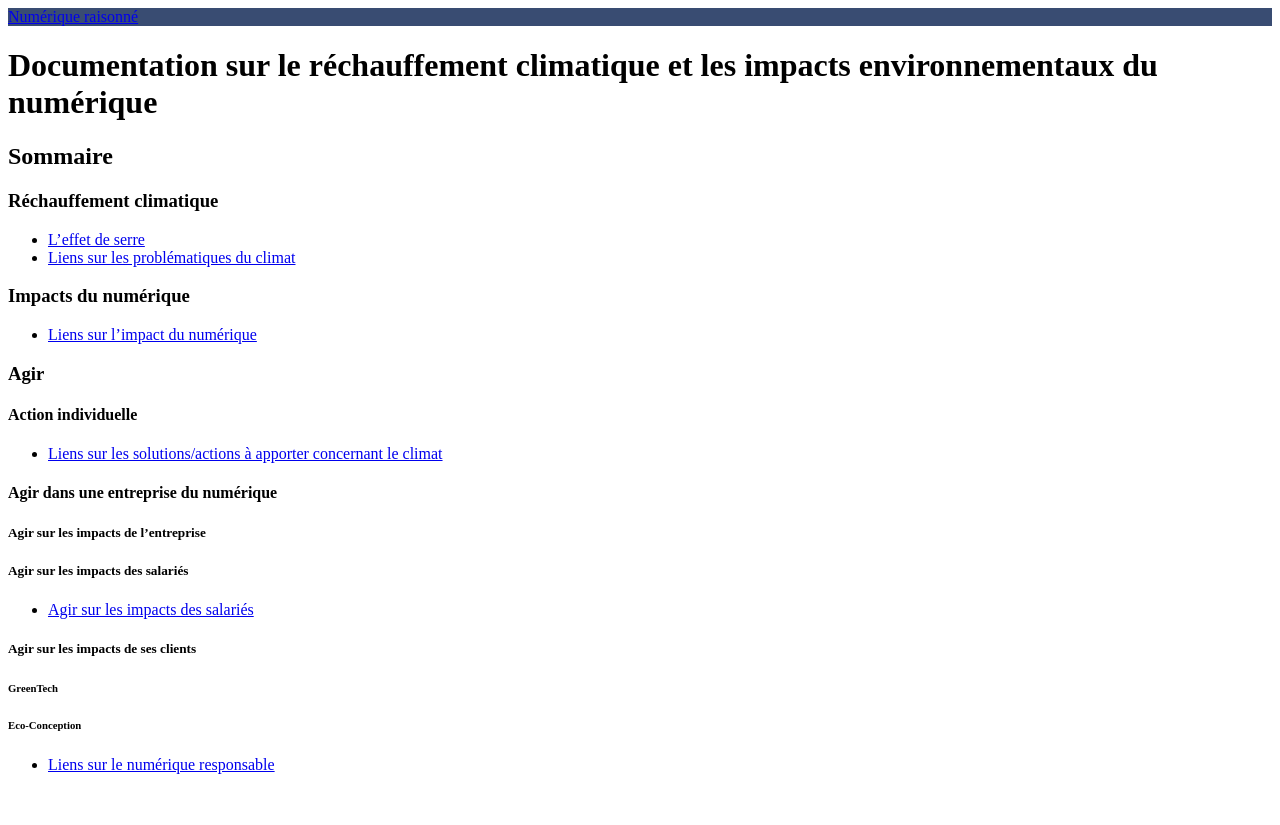
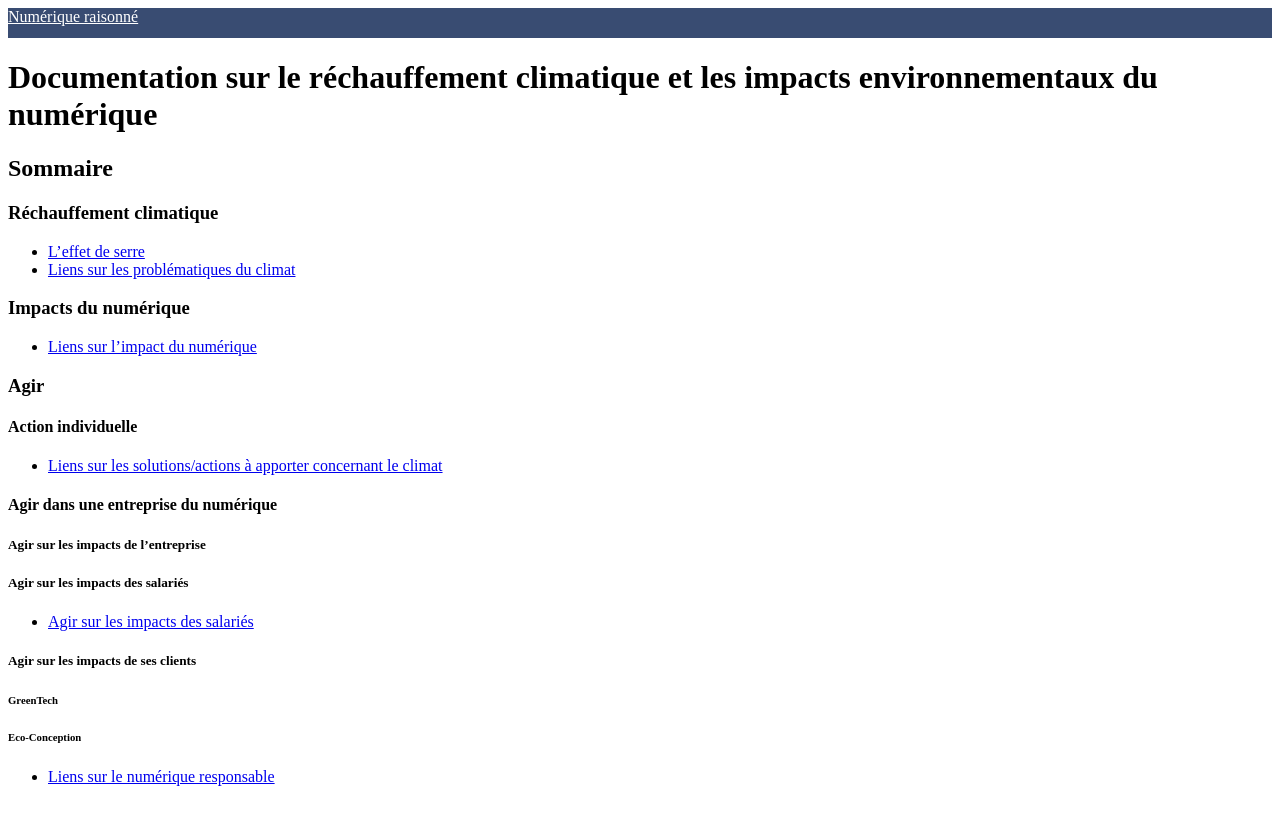
Before and after one commit to Slandais/slandais.github.io, a Jekyll site: the page built from index.md, in a window 1280 px wide. Shown: the top 825 px of the page. Built offline with Jekyll 4.4.1, drawn with Linux system fonts in a browser that asks for light colours.

Commit message:
Update style.css

```diff
--- a/css/style.css
+++ b/css/style.css
@@ -1,3 +1,18 @@
+html {
+  width: 100%;
+}
+
 header {
   background-color: #394c72;
+  height: 30px;
+  color: #ffffff;
 }
+
+header a {
+    color: #ffffff;
+}
+
+.main-content {
+  padding-left: 15px;
+  padding-right: 15px;
+}
```
